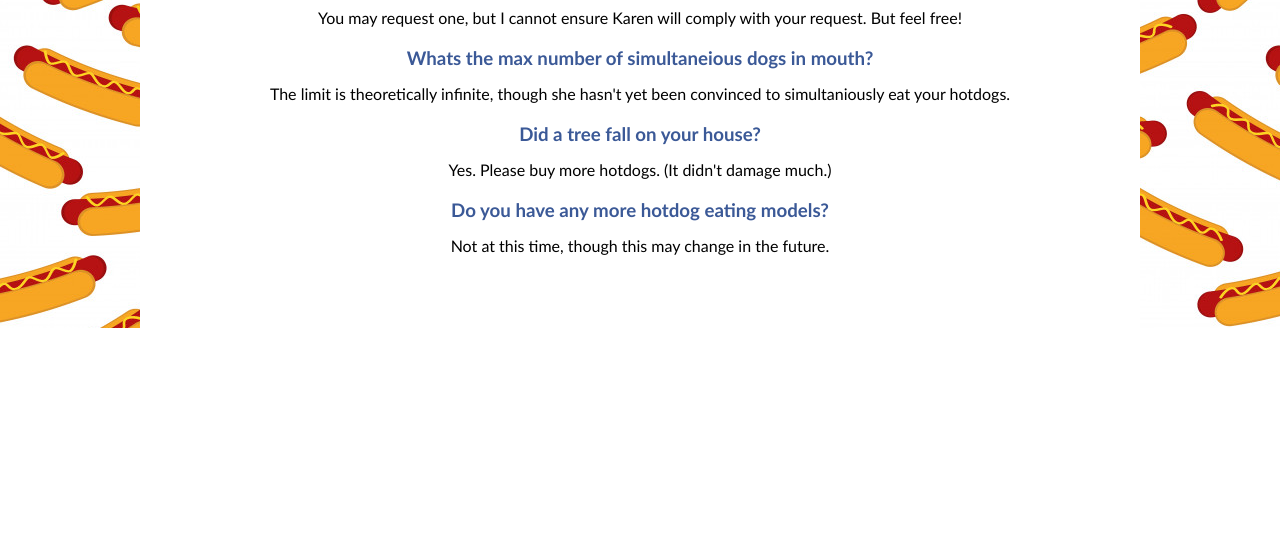
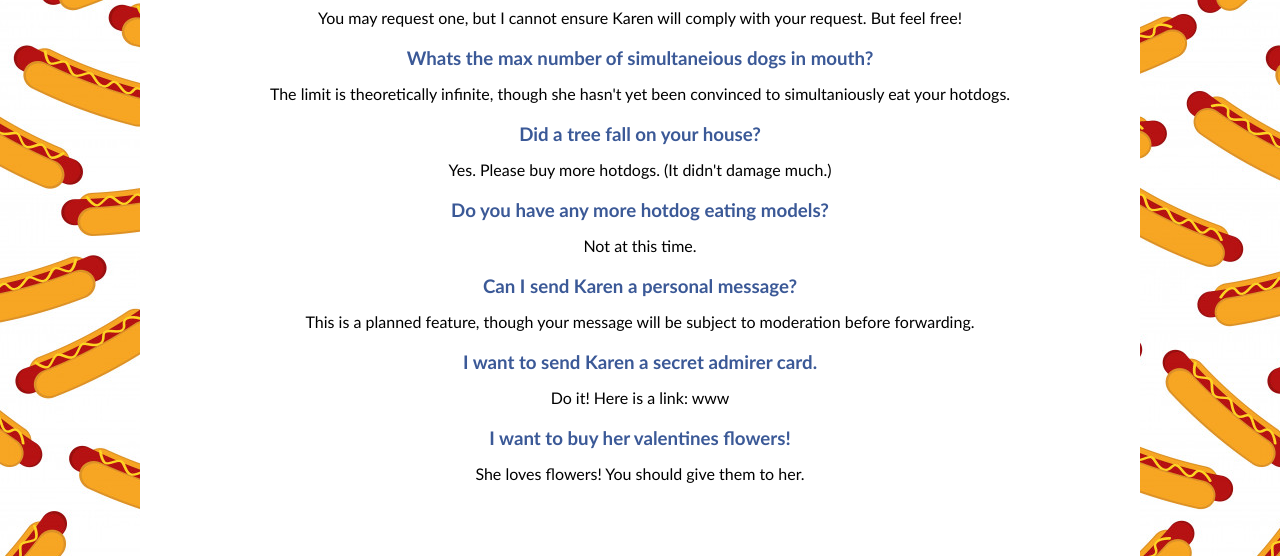
Before and after one commit to NewellServ/hotdog, a PHP site: page /faq.php in a window 1280 px wide. Shown: the part 966-1522 px from the top of the page. Before the commit the page ends 1294 px from the top, so only its background shows below. Run offline with PHP 8.4, Linux system fonts and the light colour scheme.

Commit message:
updated faq

```diff
--- a/faq.php
+++ b/faq.php
@@ -57,7 +57,16 @@
         <p>Yes.  Please buy more hotdogs. (It didn't damage much.)</p>
 
         <h3>Do you have any more hotdog eating models?</h3>
-        <p>Not at this time, though this may change in the future.</p>
+        <p>Not at this time.</p>
+
+        <h3>Can I send Karen a personal message?</h3>
+        <p>This is a planned feature, though your message will be subject to moderation before forwarding.</p>
+
+        <h3>I want to send Karen a secret admirer card.</h3>
+        <p>Do it!  Here is a link: www</p>
+
+        <h3>I want to buy her valentines flowers!</h3>
+        <p>She loves flowers!  You should give them to her.</p>
         <br /><br />
     </div>
   </body>
```
